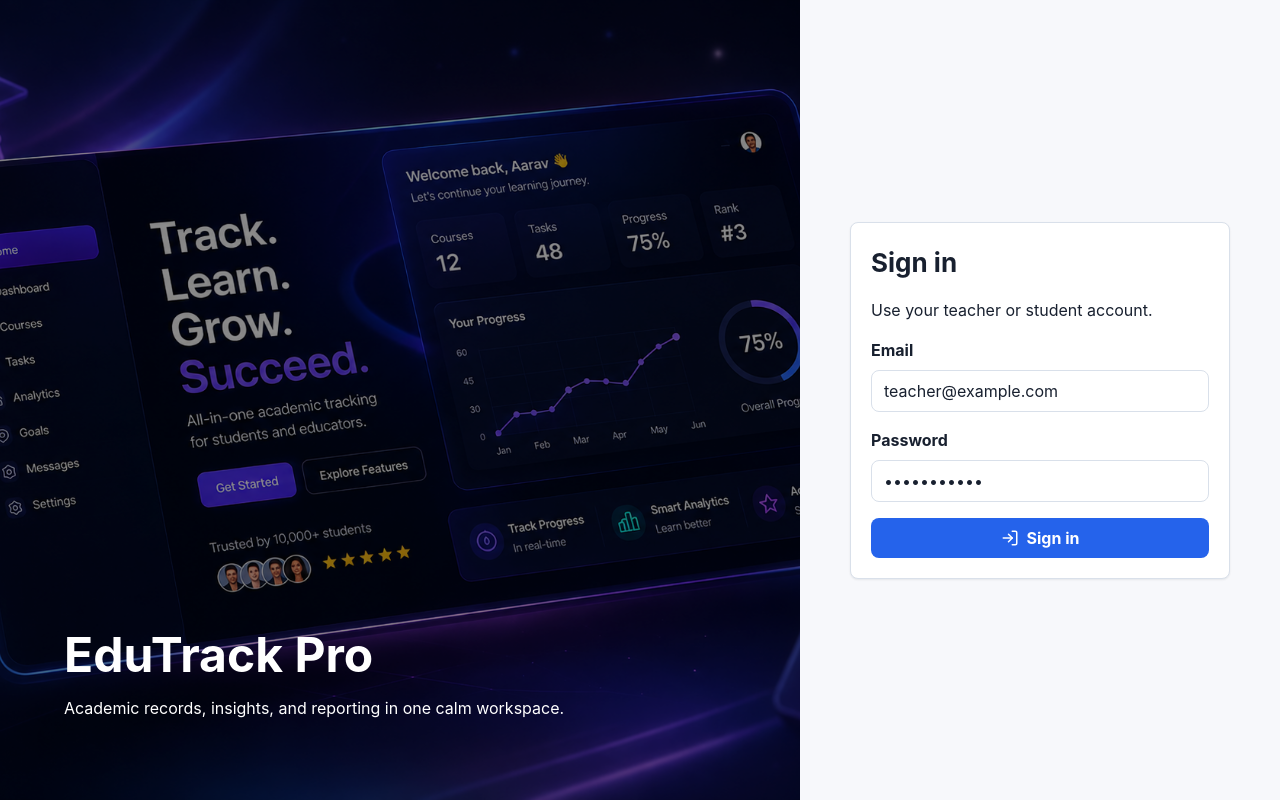
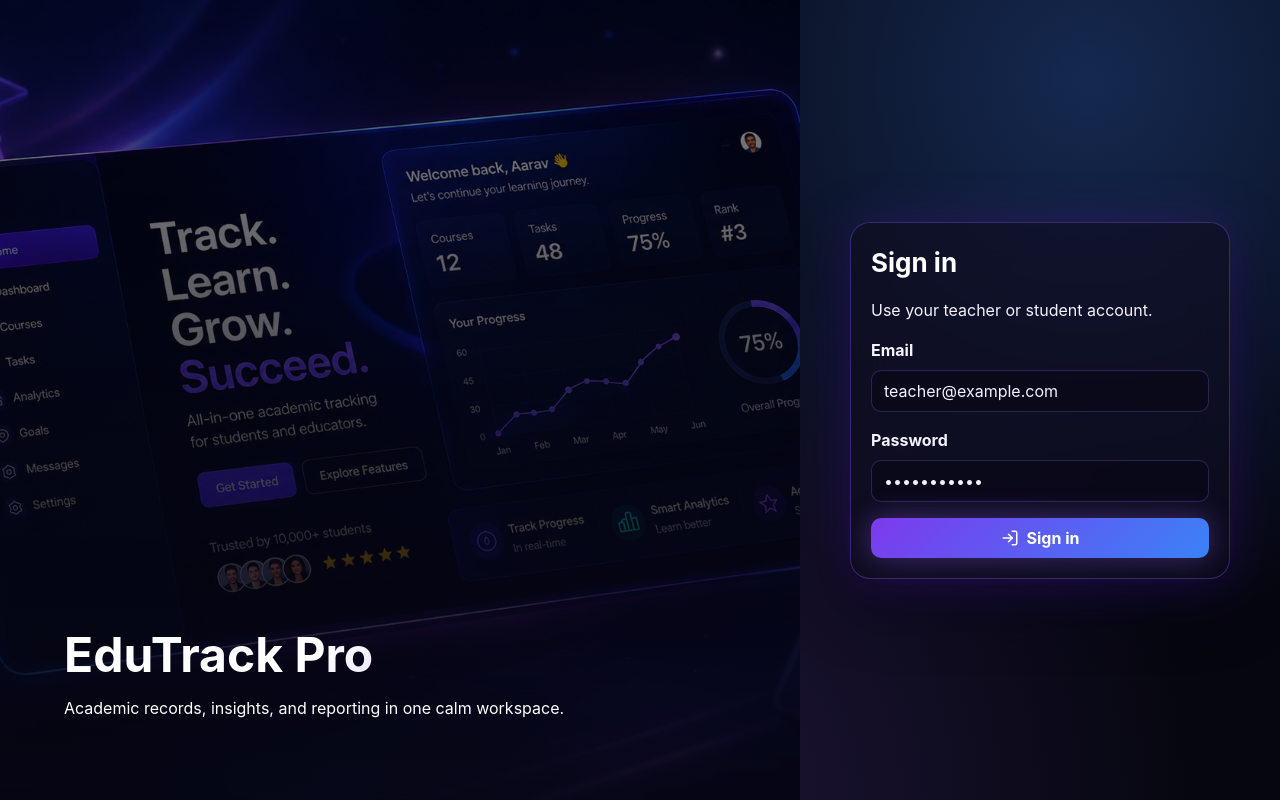
Before and after one commit to virat-dagar/EduTrack-Pro, a React (Vite) app in the folder frontend/: page /login in a window 1280 px wide. Built offline with nearby package versions, Linux system fonts and the light colour scheme; no server answers.

Commit message:
new theme

```diff
--- a/frontend/src/context/ThemeContext.jsx
+++ b/frontend/src/context/ThemeContext.jsx
@@ -4,7 +4,7 @@ import { storage } from "../utils/storage";
 import { ThemeContext } from "./themeContext";
 
 export function ThemeProvider({ children }) {
-  const [theme, setTheme] = useState(() => storage.get(STORAGE_KEYS.THEME) || "light");
+  const [theme, setTheme] = useState(() => storage.get(STORAGE_KEYS.THEME) || "dark");
 
   useEffect(() => {
     document.documentElement.dataset.theme = theme;
--- a/frontend/src/index.css
+++ b/frontend/src/index.css
@@ -2,3 +2,4 @@
 @import "./styles/theme.css";
 @import "./styles/animations.css";
 @import "./styles/globals.css";
+@import "./styles/dark-theme.css";
--- /dev/null
+++ b/frontend/src/styles/dark-theme.css
@@ -0,0 +1,311 @@
+/* =========================================================
+   EduTrack Pro — neon dark theme
+   Everything here is scoped under [data-theme="dark"], so
+   light mode (the existing default) is completely untouched.
+   ========================================================= */
+
+/* ---- Ambient background ---- */
+[data-theme="dark"] body {
+  background-color: var(--color-bg);
+  background-image: var(--gradient-bg);
+  background-attachment: fixed;
+}
+
+/* ---- Scrollbar ---- */
+[data-theme="dark"] ::-webkit-scrollbar {
+  width: 10px;
+  height: 10px;
+}
+
+[data-theme="dark"] ::-webkit-scrollbar-track {
+  background: transparent;
+}
+
+[data-theme="dark"] ::-webkit-scrollbar-thumb {
+  background: rgba(139, 92, 246, 0.35);
+  border-radius: 999px;
+}
+
+[data-theme="dark"] ::-webkit-scrollbar-thumb:hover {
+  background: rgba(139, 92, 246, 0.55);
+}
+
+/* ---- Sidebar ---- */
+[data-theme="dark"] .sidebar {
+  background: rgba(9, 7, 22, 0.75);
+  backdrop-filter: blur(var(--blur-glass));
+  -webkit-backdrop-filter: blur(var(--blur-glass));
+  border-right: 1px solid var(--color-border);
+}
+
+[data-theme="dark"] .brand svg {
+  color: var(--color-gold);
+}
+
+[data-theme="dark"] .brand span {
+  background: linear-gradient(135deg, #f5d47a 0%, #d4af37 55%, #b8860b 100%);
+  -webkit-background-clip: text;
+  background-clip: text;
+  color: transparent;
+  font-weight: 800;
+}
+
+[data-theme="dark"] .nav-link {
+  transition: background-color 0.2s ease, color 0.2s ease;
+}
+
+[data-theme="dark"] .nav-link:hover {
+  color: var(--color-text);
+  background: rgba(139, 92, 246, 0.12);
+}
+
+[data-theme="dark"] .nav-link.active {
+  color: #fff;
+  background: var(--gradient-primary);
+  box-shadow: var(--glow-primary);
+}
+
+/* ---- Topbar ---- */
+[data-theme="dark"] .topbar {
+  background: rgba(9, 7, 22, 0.65);
+  backdrop-filter: blur(var(--blur-glass));
+  -webkit-backdrop-filter: blur(var(--blur-glass));
+  border-bottom: 1px solid var(--color-border);
+}
+
+/* ---- Cards ---- */
+[data-theme="dark"] .card {
+  background: var(--color-surface);
+  backdrop-filter: blur(var(--blur-glass));
+  -webkit-backdrop-filter: blur(var(--blur-glass));
+  border: 1px solid var(--color-border);
+  border-radius: 14px;
+  box-shadow: var(--shadow-md);
+  transition: transform 0.2s ease, box-shadow 0.2s ease, border-color 0.2s ease;
+}
+
+[data-theme="dark"] .card:hover {
+  transform: translateY(-2px);
+  border-color: rgba(139, 92, 246, 0.5);
+  box-shadow: var(--glow-soft), var(--shadow-md);
+}
+
+/* ---- Stat card icon glows, matches the tone-per-metric mockup style ---- */
+[data-theme="dark"] .stat-icon {
+  background: var(--gradient-primary);
+  box-shadow: var(--glow-primary);
+}
+
+[data-theme="dark"] .stat-teal .stat-icon {
+  background: linear-gradient(135deg, #2dd4bf, #0d9488);
+  box-shadow: 0 0 24px rgba(45, 212, 191, 0.4);
+}
+
+[data-theme="dark"] .stat-violet .stat-icon {
+  background: linear-gradient(135deg, #a78bfa, #7c3aed);
+  box-shadow: 0 0 24px rgba(167, 139, 250, 0.4);
+}
+
+[data-theme="dark"] .stat-amber .stat-icon {
+  background: linear-gradient(135deg, #fbbf24, #d97706);
+  box-shadow: 0 0 24px rgba(251, 191, 36, 0.35);
+}
+
+[data-theme="dark"] .stat-green .stat-icon {
+  background: linear-gradient(135deg, #34d399, #059669);
+  box-shadow: 0 0 24px rgba(52, 211, 153, 0.35);
+}
+
+[data-theme="dark"] .stat-red .stat-icon {
+  background: linear-gradient(135deg, #fb7185, #e11d48);
+  box-shadow: 0 0 24px rgba(251, 113, 133, 0.35);
+}
+
+[data-theme="dark"] .stat-gray .stat-icon {
+  background: rgba(166, 161, 201, 0.25);
+}
+
+/* ---- Buttons ---- */
+[data-theme="dark"] .btn {
+  border-radius: 10px;
+}
+
+[data-theme="dark"] .btn-primary {
+  background: var(--gradient-primary);
+  color: #fff;
+  border: none;
+  box-shadow: var(--glow-primary);
+  transition: transform 0.15s ease, box-shadow 0.15s ease, filter 0.15s ease;
+}
+
+[data-theme="dark"] .btn-primary:hover:not(:disabled) {
+  transform: translateY(-1px);
+  filter: brightness(1.08);
+  box-shadow: 0 0 36px rgba(139, 92, 246, 0.55);
+}
+
+[data-theme="dark"] .btn-secondary {
+  background: rgba(139, 92, 246, 0.1);
+  color: var(--color-text);
+  border-color: var(--color-border);
+}
+
+[data-theme="dark"] .btn-secondary:hover:not(:disabled) {
+  background: rgba(139, 92, 246, 0.18);
+  border-color: rgba(139, 92, 246, 0.5);
+}
+
+[data-theme="dark"] .btn-ghost {
+  color: var(--color-text);
+}
+
+[data-theme="dark"] .btn-ghost:hover:not(:disabled) {
+  background: rgba(139, 92, 246, 0.12);
+}
+
+/* ---- Inputs ---- */
+[data-theme="dark"] .input {
+  background: rgba(8, 6, 20, 0.55);
+  border-color: var(--color-border);
+  color: var(--color-text);
+  border-radius: 10px;
+  transition: border-color 0.15s ease, box-shadow 0.15s ease;
+}
+
+[data-theme="dark"] .input::placeholder {
+  color: rgba(166, 161, 201, 0.55);
+}
+
+[data-theme="dark"] .input:focus {
+  outline: none;
+  border-color: var(--color-accent);
+  box-shadow: 0 0 0 3px rgba(139, 92, 246, 0.25);
+}
+
+/* ---- Badges ---- */
+[data-theme="dark"] .badge-success {
+  background: rgba(52, 211, 153, 0.18);
+  color: #34d399;
+  box-shadow: inset 0 0 0 1px rgba(52, 211, 153, 0.4);
+}
+
+[data-theme="dark"] .badge-warning {
+  background: rgba(251, 191, 36, 0.18);
+  color: #fbbf24;
+  box-shadow: inset 0 0 0 1px rgba(251, 191, 36, 0.4);
+}
+
+[data-theme="dark"] .badge-danger {
+  background: rgba(251, 113, 133, 0.18);
+  color: #fb7185;
+  box-shadow: inset 0 0 0 1px rgba(251, 113, 133, 0.4);
+}
+
+[data-theme="dark"] .badge-neutral {
+  background: rgba(166, 161, 201, 0.18);
+  color: #cbd0e8;
+  box-shadow: inset 0 0 0 1px rgba(166, 161, 201, 0.35);
+}
+
+/* ---- Spinner ---- */
+[data-theme="dark"] .spinner {
+  border-color: rgba(139, 92, 246, 0.2);
+  border-top-color: var(--color-accent);
+}
+
+/* ---- Tables ---- */
+[data-theme="dark"] .table-wrap {
+  background: var(--color-surface);
+  border-color: var(--color-border);
+  backdrop-filter: blur(var(--blur-glass));
+  -webkit-backdrop-filter: blur(var(--blur-glass));
+}
+
+[data-theme="dark"] .data-table th {
+  background: rgba(139, 92, 246, 0.08);
+  color: var(--color-muted);
+}
+
+[data-theme="dark"] .data-table td,
+[data-theme="dark"] .data-table th {
+  border-bottom: 1px solid var(--color-border);
+}
+
+[data-theme="dark"] .data-table tr:hover td {
+  background: rgba(139, 92, 246, 0.05);
+}
+
+/* ---- Activity list ---- */
+[data-theme="dark"] .activity-list li {
+  background: rgba(139, 92, 246, 0.06);
+  border: 1px solid var(--color-border);
+}
+
+/* ---- Recharts: default styling assumes a light page, override for dark ---- */
+[data-theme="dark"] .recharts-cartesian-axis-tick text {
+  fill: var(--color-muted);
+}
+
+[data-theme="dark"] .recharts-cartesian-grid-horizontal line,
+[data-theme="dark"] .recharts-cartesian-grid-vertical line {
+  stroke: var(--color-border);
+}
+
+[data-theme="dark"] .recharts-default-tooltip {
+  background: rgba(15, 12, 32, 0.95) !important;
+  border: 1px solid var(--color-border) !important;
+  border-radius: 10px !important;
+  color: var(--color-text) !important;
+}
+
+[data-theme="dark"] .recharts-tooltip-label,
+[data-theme="dark"] .recharts-tooltip-item {
+  color: var(--color-text) !important;
+}
+
+/* ---- Auth screen — matches the "Sign in" mockup exactly ---- */
+[data-theme="dark"] .auth-layout {
+  background-color: var(--color-bg);
+  background-image: var(--gradient-bg);
+}
+
+[data-theme="dark"] .auth-visual::after {
+  content: "";
+  position: absolute;
+  inset: 0;
+  z-index: 1;
+  background: linear-gradient(180deg, rgba(6, 6, 19, 0.15) 0%, rgba(6, 6, 19, 0.92) 100%);
+}
+
+[data-theme="dark"] .auth-visual img {
+  filter: brightness(0.65) saturate(1.1);
+}
+
+[data-theme="dark"] .auth-visual div {
+  position: relative;
+  z-index: 2;
+}
+
+[data-theme="dark"] .auth-visual h1 {
+  background: linear-gradient(135deg, #ffffff 40%, #a78bfa 100%);
+  -webkit-background-clip: text;
+  background-clip: text;
+  color: transparent;
+}
+
+[data-theme="dark"] .auth-card {
+  background: rgba(15, 12, 32, 0.6);
+  backdrop-filter: blur(20px);
+  -webkit-backdrop-filter: blur(20px);
+  border: 1px solid rgba(139, 92, 246, 0.35);
+  border-radius: 20px;
+  box-shadow: 0 0 50px rgba(109, 40, 217, 0.25), var(--shadow-md);
+}
+
+[data-theme="dark"] .auth-card-header h2 {
+  color: #fff;
+}
+
+[data-theme="dark"] .auth-card .btn-primary {
+  width: 100%;
+}
--- a/frontend/src/styles/theme.css
+++ b/frontend/src/styles/theme.css
@@ -1,13 +1,38 @@
 :root[data-theme="dark"] {
-  --color-bg: #111827;
-  --color-surface: #182235;
-  --color-surface-muted: #223049;
-  --color-text: #edf2f7;
-  --color-muted: #aab6c8;
-  --color-border: #31415f;
-  --color-accent: #60a5fa;
-  --color-accent-strong: #93c5fd;
-  --shadow-sm: 0 1px 2px rgb(0 0 0 / 24%);
-  --shadow-md: 0 10px 28px rgb(0 0 0 / 28%);
+  /* Base surfaces */
+  --color-bg: #06060f;
+  --color-surface: rgba(22, 18, 42, 0.6);
+  --color-surface-solid: #120f28;
+  --color-surface-muted: rgba(139, 92, 246, 0.1);
+  --color-text: #f4f2ff;
+  --color-muted: #a6a1c9;
+  --color-border: rgba(148, 116, 255, 0.25);
+
+  /* Accents — violet/blue matches the EduTrack Pro neon mockups */
+  --color-accent: #8b5cf6;
+  --color-accent-strong: #a78bfa;
+  --color-accent-2: #3b82f6;
+  --color-gold: #d4af37;
+
+  /* Semantic colors, tuned to glow on dark */
+  --color-success: #34d399;
+  --color-warning: #fbbf24;
+  --color-danger: #fb7185;
+  --color-teal: #2dd4bf;
+  --color-violet: #a78bfa;
+
+  /* Gradients + glow, new tokens used by dark-theme.css */
+  --gradient-primary: linear-gradient(135deg, #7c3aed 0%, #3b82f6 100%);
+  --gradient-bg:
+    radial-gradient(circle at 15% 0%, rgba(124, 58, 237, 0.35), transparent 40%),
+    radial-gradient(circle at 85% 10%, rgba(59, 130, 246, 0.28), transparent 42%),
+    radial-gradient(circle at 50% 100%, rgba(139, 92, 246, 0.18), transparent 55%);
+  --glow-primary: 0 0 28px rgba(139, 92, 246, 0.4);
+  --glow-soft: 0 0 40px rgba(76, 29, 149, 0.25);
+  --blur-glass: 18px;
+
+  --shadow-sm: 0 1px 2px rgb(0 0 0 / 55%);
+  --shadow-md: 0 24px 60px rgb(10 6 30 / 55%);
+
   color-scheme: dark;
 }
```
